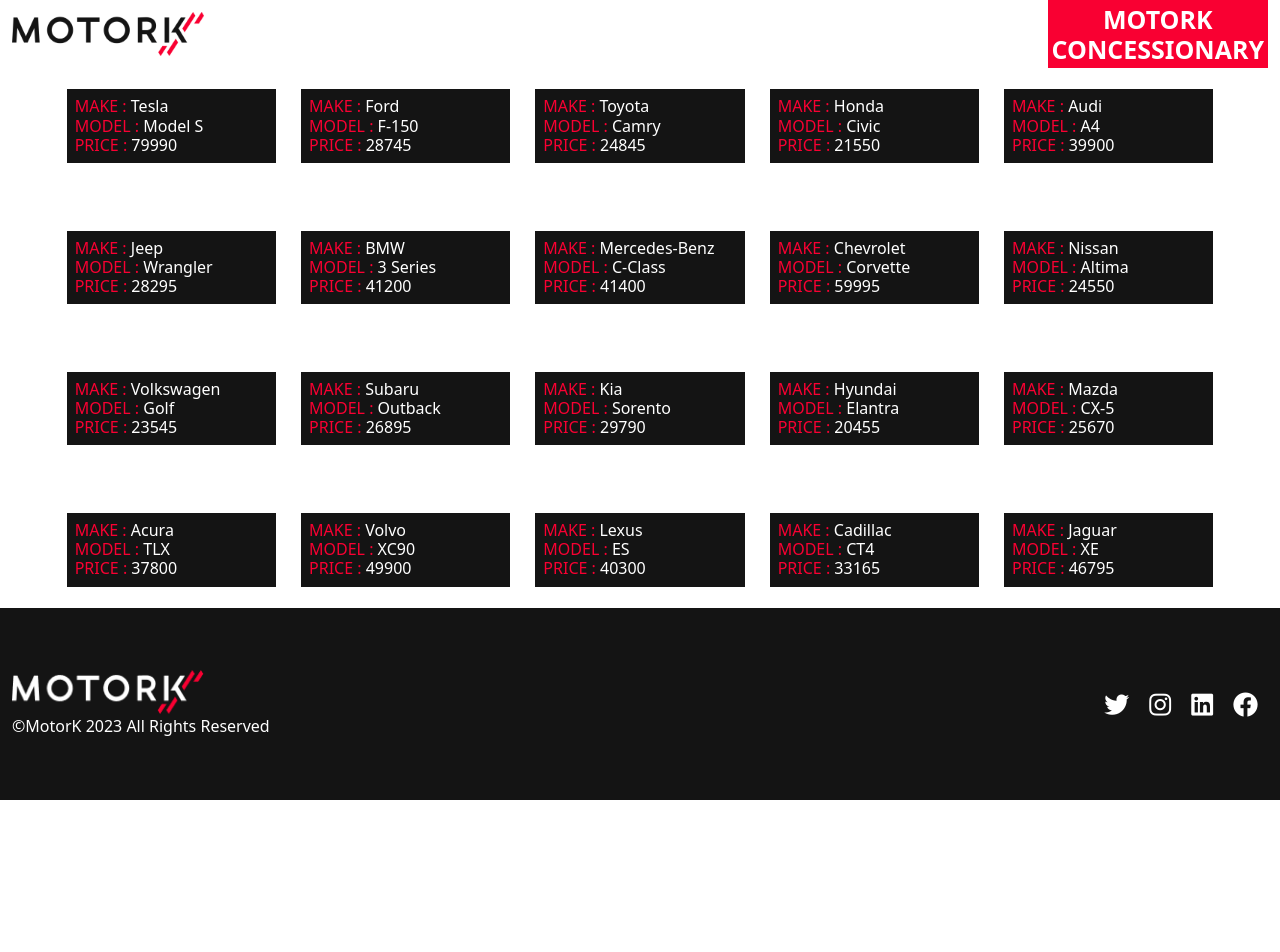
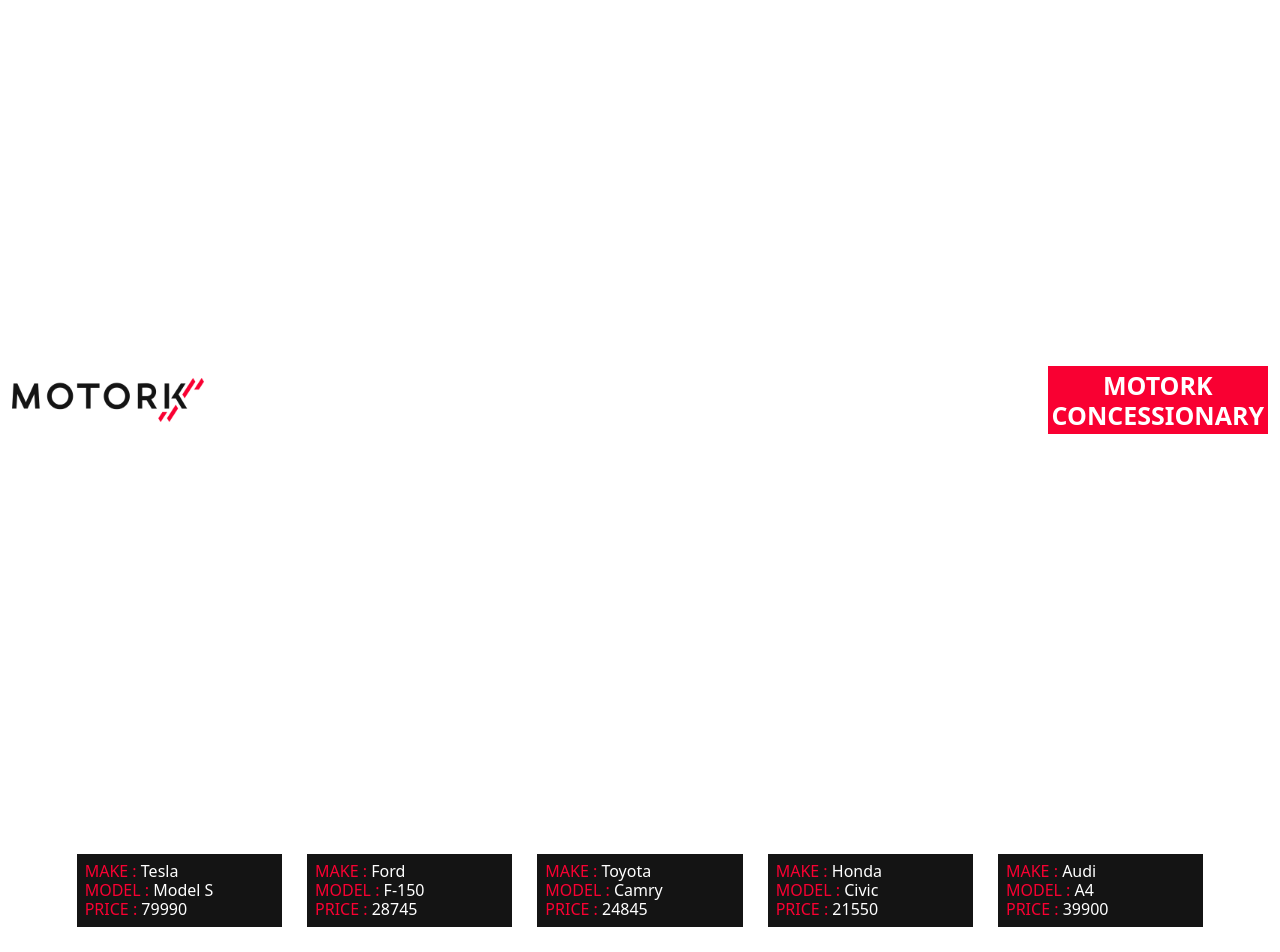
Before and after one commit to AndreaChiari/automotive_commerce_app, a Vue app: page / in a window 1280 px wide. Shown: the top 952 px of the page. Before the commit the page ends 800 px from the top, so only its background shows below. Built offline with nearby package versions, Linux system fonts and the light colour scheme.

Commit message:
add  dynamic detail page and linked it with homepage through router link

```diff
--- a/src/App.vue
+++ b/src/App.vue
@@ -9,6 +9,16 @@
 </script>
 <template>
   <AppHeader></AppHeader>
-  <RouterView></RouterView>
+  <div class="container mx-auto">
+    <RouterView></RouterView>
+  </div>
   <AppFooter></AppFooter>
 </template>
+
+<style lang="scss" scoped>
+.container{
+  gap: 25px;
+    overflow-y: hidden;
+    min-height: calc(100vh)
+}
+</style>
--- a/src/components/ProductCard.vue
+++ b/src/components/ProductCard.vue
@@ -6,7 +6,8 @@
     props:{
         make: String,
         model: String,
-        price: Number
+        price: Number,
+        id: Number
     }
 
     }
@@ -14,9 +15,11 @@
 </script>
 <template>
     <div class="product-card p-2 h-full col-2">
-        <h4>MAKE : <span class="text-white">{{ make }}</span></h4>
-        <h4>MODEL : <span class="text-white">{{ model }}</span></h4>
-        <h4>PRICE : <span class="text-white">{{ price }}</span></h4>
+        <router-link :to="{name: 'DetailPage', params: { id: id }}">
+            <h4>MAKE : <span class="text-white">{{ make }}</span></h4>
+            <h4>MODEL : <span class="text-white">{{ model }}</span></h4>
+            <h4>PRICE : <span class="text-white">{{ price }}</span></h4>
+        </router-link>
     </div>
 </template>
 
--- a/src/pages/DetailPage.vue
+++ b/src/pages/DetailPage.vue
@@ -1,2 +1,25 @@
-<script></script>
-<template></template>
+<script>
+import { cars } from '../assets/data.js';
+export default {
+    name:'DetailPage',
+  data() {
+    return {
+        cars: []
+    };
+
+  },
+  created() {
+    // get route id
+    const carId = this.$route.params.id;
+
+    // find corresponding car using find method
+    this.cars = cars.find(car => car.id === Number(carId));
+  }
+};
+
+</script>
+
+<template>
+<h1>{{ cars.make }} {{ cars.model }}</h1>
+    <p>Price: {{ cars.price }}</p>
+</template>
--- a/src/pages/HomePage.vue
+++ b/src/pages/HomePage.vue
@@ -20,14 +20,6 @@
 </script>
 <template>
     <main class="container mx-auto row flex flex-wrap justify-center items-center">
-        <ProductCard v-for="car in cars" :key="car.id" :make="car.make" :model="car.model" :price="car.price"></ProductCard>
+        <ProductCard v-for="car in cars" :key="car.id" :make="car.make" :model="car.model" :price="car.price" :id="car.id"></ProductCard>
     </main>
 </template>
-
-<style lang="scss" scoped>
-main{
-    gap: 25px;
-    overflow-y: hidden;
-    min-height: calc(100vh - 260px)
-}
-</style>
--- a/src/router/index.js
+++ b/src/router/index.js
@@ -1,10 +1,12 @@
 import { createRouter, createWebHistory } from 'vue-router'
 import HomePage from "../pages/HomePage.vue";
+import DetailPage from "../pages/DetailPage.vue";
 
 const router = createRouter({
   history: createWebHistory(),
 routes:[
   { path: "/", name: "home", component: HomePage },
+  { path: "/car/:id", name: "DetailPage", component: DetailPage }
 ]
 })
 
```
